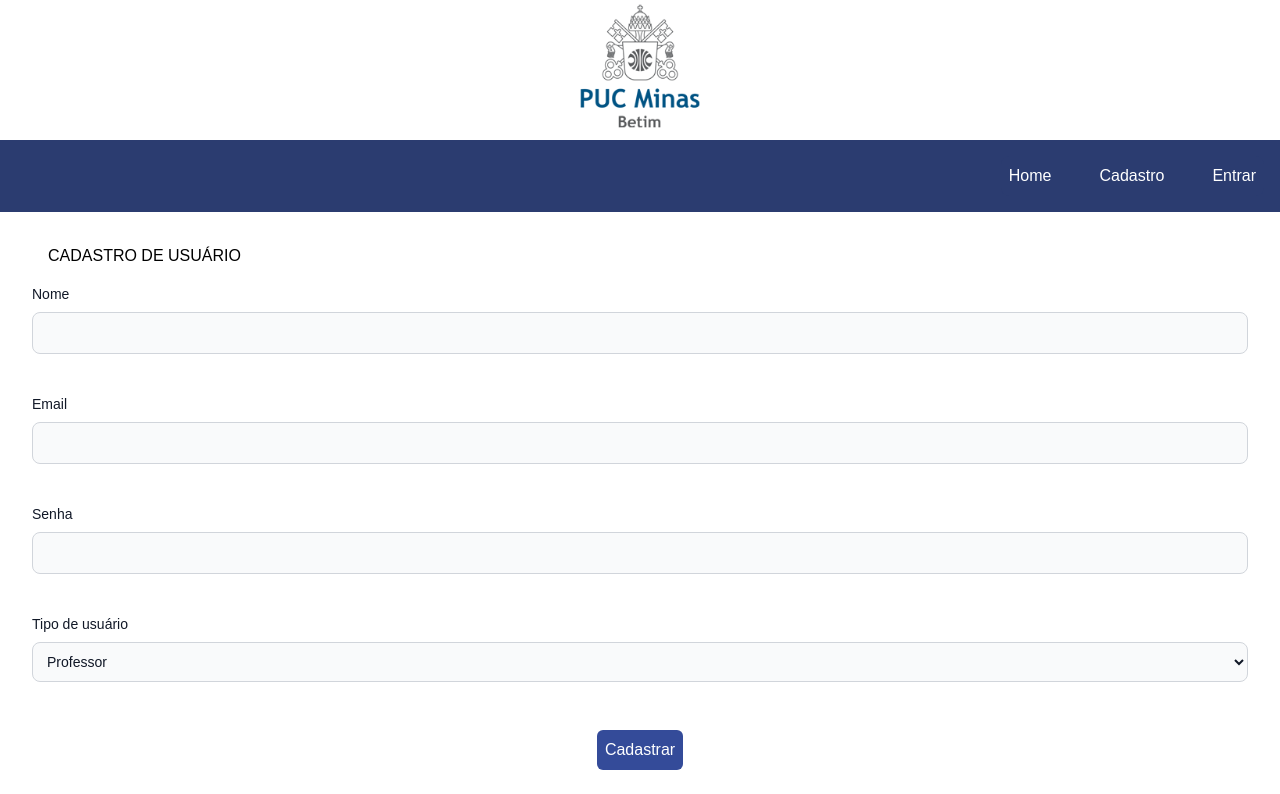
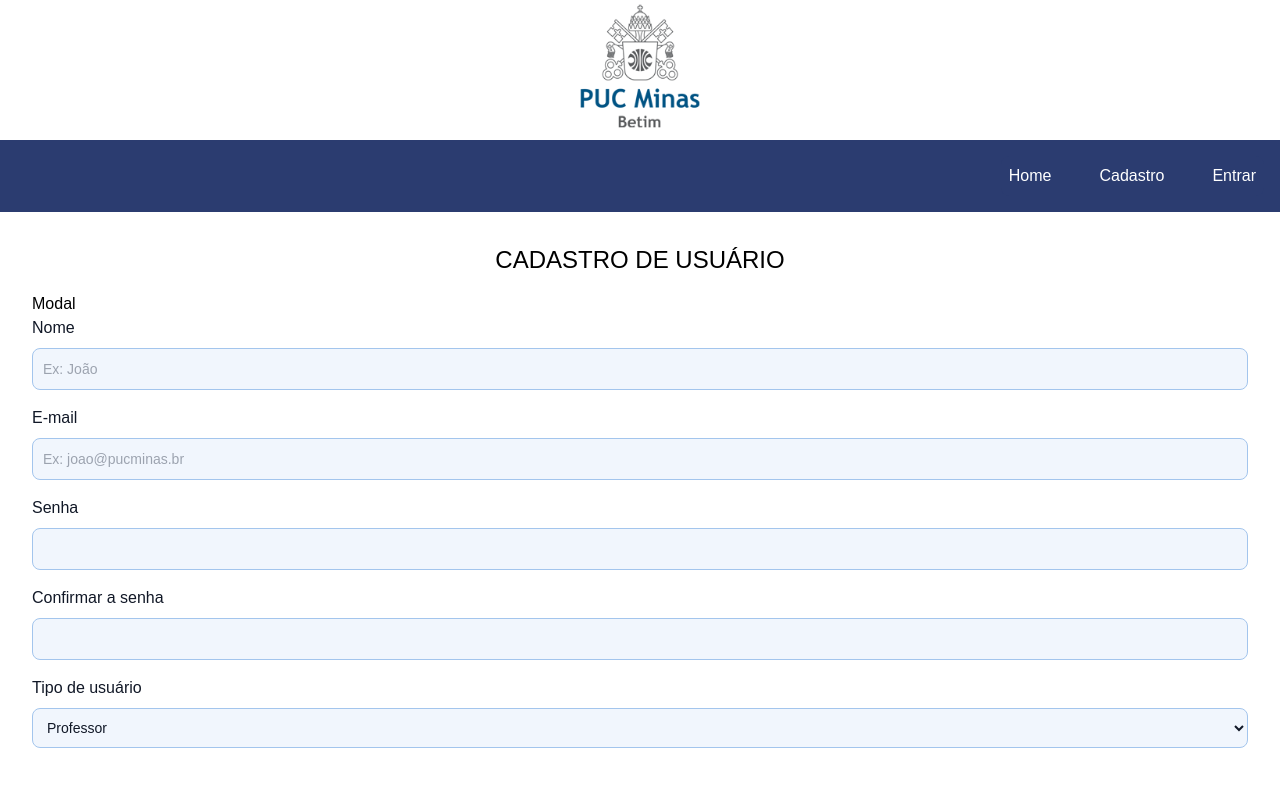
Before and after one commit to AnaPSena/GestaoEventos---Menu-02, a Next.js app: page /cadastrar in a window 1280 px wide. Shown: the top 794 px of the page. Built offline with nearby package versions, Linux system fonts and the light colour scheme.

Commit message:
Adicionar popup de cadastro bem sucedido

```diff
--- a/package.json
+++ b/package.json
@@ -9,12 +9,14 @@
     "lint": "next lint"
   },
   "dependencies": {
+    "@hookform/resolvers": "^3.9.0",
     "axios": "^1.7.7",
     "next": "14.2.15",
     "react": "^18.3.1",
     "react-dom": "^18.3.1",
     "react-hook-form": "^7.53.1",
-    "swr": "^2.2.5"
+    "swr": "^2.2.5",
+    "zod": "^3.23.8"
   },
   "devDependencies": {
     "@types/node": "^20.16.11",
--- a/src/api/axios.ts
+++ b/src/api/axios.ts
@@ -2,7 +2,6 @@ import axios from "axios";
 
 export const api = axios.create({
   baseURL: "https://localhost:7260/api/",
-  withCredentials: true,
   headers: {
     'Content-Type': 'application/json'
   }
--- /dev/null
+++ b/src/api/usuarios.ts
@@ -0,0 +1,30 @@
+import { z } from "zod"
+import { api } from "./axios"
+
+export type Usuario = {
+  Id: number
+  Nome: string
+  Email: string
+  Senha: string
+  Perfil: number
+}
+
+export const registerSchema = z.object({
+  Nome: z.string().min(1, { message: "O campo nome é obrigatório" }),
+  Email: z.string().email({message: "O campo e-mail deve ser um e-mail válido" }).regex(/.*@sga\.pucminas\.br$|.*@pucminas\.br$/, "O e-mail deve ser institucional"),
+  Senha: z.string().min(5, { message: "A senha deve conter no mínimo 8 caractéres" }),
+  ConfirmarSenha: z.string().min(5, { message: "A confirmação de senha deve conter no mínimo 8 caractéres" }),
+  Perfil: z.coerce.number().positive({message: "O campo perfil é obrigatório"})
+}).refine((data) => data.Senha === data.ConfirmarSenha, {
+    message: "A confirmação de senha deve ser igual a senha",
+    path: ['ConfirmarSenha']
+  })
+
+export type RegisterSchema = z.infer<typeof registerSchema>
+
+export const registerUser = async (data: RegisterSchema) => {
+  const URL = "Usuarios/register/";
+  const response = await api.post(URL, data);
+
+  return response;
+};
--- /dev/null
+++ b/src/components/input.tsx
@@ -0,0 +1,20 @@
+import { HTMLInputTypeAttribute } from "react"
+import { FieldValues, Path, UseFormRegister, ValidationRule } from "react-hook-form"
+
+type InputProps<T extends FieldValues> = {
+  label: string
+  placeholder?: string
+  path: Path<T>
+  register: UseFormRegister<T>
+  required?: boolean
+  type?: HTMLInputTypeAttribute
+  pattern?: ValidationRule<RegExp>
+  maxLength?: number
+}
+
+export const Input = <T extends FieldValues>({ label, placeholder, path, register, required, type, pattern, maxLength }: InputProps<T>) => (
+  <>
+    <label className="block mb-2 text-md text-gray-900">{label}</label>
+    <input type={type} placeholder={placeholder} {...register(path, { required, pattern, maxLength })} className="bg-astronaut-50 border border-astronaut-300 text-gray-900 text-sm rounded-lg focus:ring-astronaut-500 focus:border-astronaut-500 block w-full p-2.5" />
+  </>
+)
--- a/src/pages/cadastrar/index.tsx
+++ b/src/pages/cadastrar/index.tsx
@@ -1,58 +1,45 @@
-import { api } from "@/api/axios";
-import { HTMLInputTypeAttribute, useState } from "react"
-import { useForm, SubmitHandler, Path, UseFormRegister, ValidationRule } from "react-hook-form"
+import { RegisterSchema, registerSchema, registerUser } from "@/api/usuarios";
+import { Input } from "@/components/input";
+import { zodResolver } from "@hookform/resolvers/zod";
+import { useRouter } from "next/router";
+import { forwardRef, useState } from "react"
+import { useForm, SubmitHandler, UseFormRegister } from "react-hook-form"
+
+
+type ModalProps = {
+  toggleModal: () => void,
+  isOpen: boolean
+}
 
 //TODO: Consertar o Modal
-const Modal = () => {
-  const [isOpen, setIsOpen] = useState(false);
-
-  const toggleModal = () => {
-    setIsOpen(!isOpen);
-  };
+const Modal = ({ toggleModal, isOpen }: ModalProps) => {
+  const router = useRouter()
 
   return (
     <div>
-      <button
-        className="block text-white bg-blue-700 hover:bg-blue-800 ..."
-        type="button"
-        onClick={toggleModal}
-      >
-        Toggle modal
-      </button>
-
       {isOpen && (
         <div
-          id="popup-modal"
-          className="fixed m-auto z-50 justify-center items-center w-full h-full overflow-y-auto overflow-x-hidden"
+          className="fixed inset-0 flex items-center justify-center z-50 bg-black bg-opacity-50"
         >
-          <div className="relative p-4 w-full max-w-md max-h-full">
-            <div className="relative bg-white rounded-lg shadow">
-              <button
-                type="button"
-                className="absolute top-3 end-2.5 ..."
-                onClick={toggleModal}
-              >
-                {/* Close Icon */}
+          <div className="relative p-8 w-full max-w-md max-h-full">
+            <div className="relative p-4 bg-white rounded-lg shadow">
+              <button type="button" onClick={() => toggleModal()} className="absolute top-3 end-2.5 text-gray-400 bg-transparent hover:bg-gray-200 hover:text-gray-900 rounded-lg text-sm w-8 h-8 ms-auto inline-flex justify-center items-center">
+                <svg className="w-3 h-3" aria-hidden="true" xmlns="http://www.w3.org/2000/svg" fill="none" viewBox="0 0 14 14">
+                  <path stroke="currentColor" strokeLinecap="round" strokeLinejoin="round" strokeWidth="2" d="m1 1 6 6m0 0 6 6M7 7l6-6M7 7l-6 6" />
+                </svg>
+                <span className="sr-only">Fechar modal</span>
               </button>
               <div className="p-4 text-center">
-                {/* Modal Content */}
-                <button
-                  type="button"
-                  className="text-white bg-red-600 ..."
+                <svg viewBox="0 0 24 24" className="mx-auto mb-4 w-14 h-14" fill="none" xmlns="http://www.w3.org/2000/svg">
+                  <g id="SVGRepo_bgCarrier" stroke-width="0"></g><g id="SVGRepo_tracerCarrier" stroke-linecap="round" stroke-linejoin="round"></g><g id="SVGRepo_iconCarrier"> <path d="M16 3.93552C14.795 3.33671 13.4368 3 12 3C7.02944 3 3 7.02944 3 12C3 16.9706 7.02944 21 12 21C16.9706 21 21 16.9706 21 12C21 11.662 20.9814 11.3283 20.9451 11M21 5L12 14L9 11" stroke="#26a269" stroke-width="2" stroke-linecap="round" stroke-linejoin="round"></path> </g>
+                </svg>
+                <p className="mb-4">Cadastro realizado com sucesso!</p>
+                <button className="bg-astronaut-800 text-white rounded-md hover:bg-pizazz-500 p-2" type="button"
                   onClick={() => {
-                    // Handle confirm action
-                    toggleModal();
+                    toggleModal()
+                    router.push("/entrar")
                   }}
-                >
-                  Yes, I'm sure
-                </button>
-                <button
-                  type="button"
-                  className="..."
-                  onClick={toggleModal}
-                >
-                  No, cancel
-                </button>
+                >Entrar</button>
               </div>
             </div>
           </div>
@@ -62,84 +49,87 @@ const Modal = () => {
   );
 };
 
-const postData = async (data: Inputs) => {
-  const url = "Usuarios/register/";
-
-  try {
-    const response = await api.post(url, data);
-    //TODO: Se o login acontecer com sucesso, dar um retorno para o usuário
-    console.log('Response:', response.data);
-  } catch (error) {
-    //TODO: Se o login não acontecer com sucesso, dar um retorno para o usuário
-    console.error('Error posting data:', error);
-  }
-};
-
-type Inputs = {
-  Nome: string
-  Email: string
-  Senha: string
-  Perfil: number
+type Option = {
+  value: string
+  key: string
 }
-
-//TODO: Usar o componente de Input
-type InputProps = {
-  label: Path<Inputs>
-  register: UseFormRegister<Inputs>
-  required: boolean
-  type?: HTMLInputTypeAttribute
-  pattern?: ValidationRule<RegExp>
-  maxLength?: number
-}
-
-const Input = ({ label, register, required, type, pattern, maxLength }: InputProps) => (
+// you can use React.forwardRef to pass the ref too
+const Select = forwardRef<
+  HTMLSelectElement,
+  { label: string, options: Option[] } & ReturnType<UseFormRegister<RegisterSchema>>
+>(({ onChange, onBlur, name, label, options }, ref) => (
   <>
-    <div className="mb-10">
-      <label className="block mb-2 text-sm text-gray-900">{label}</label>
-      <input type={type} {...register(label, { required, pattern, maxLength })} className="bg-gray-50 border border-gray-300 text-gray-900 text-sm rounded-lg focus:ring-astronaut-500 focus:border-astronaut-500 block w-full p-2.5" />
-    </div>
+    <label className="block mb-2 text-md font-medium text-gray-900">{label}</label>
+    <select name={name} ref={ref} onChange={onChange} onBlur={onBlur} className="bg-astronaut-50 border border-astronaut-300 text-gray-900 text-sm rounded-lg focus:ring-astronaut-500 focus:border-astronaut-500 block w-full p-2.5">
+      {options.map(opt => (
+        <option key={opt.value} value={opt.value}>
+          {opt.key}
+        </option>
+      ))}
+    </select>
   </>
-)
+))
 
 export default function Register() {
   const {
     register,
     handleSubmit,
     formState: { errors },
-  } = useForm<Inputs>()
+  } = useForm<RegisterSchema>({
+    resolver: zodResolver(registerSchema)
+  })
+
+  const [isOpen, setIsOpen] = useState(false);
+
+  const toggleModal = () => {
+    setIsOpen(!isOpen);
+  };
 
   //A função onSubmit chama a API
-  const onSubmit: SubmitHandler<Inputs> = async (data) => {
-    const user = {
-      ...data,
-      Perfil: Number(data.Perfil)
+  const onSubmit: SubmitHandler<RegisterSchema> = async (data) => {
+    console.log(data)
+
+    try {
+       await registerUser(data)
+       setIsOpen(true)
+    } catch (e) {
     }
-    await postData(user)
   }
 
-  //TODO: Verificar porque a RegExp não está funcionando
-  const emailRegExp = RegExp(/[*@sga\.pucminas\.br$|.*@pucminas\.br$]/)
+  const opts: Option[] = [
+    { key: "Professor", value: "1" },
+    { key: "Aluno", value: "2" },
+    { key: "Funcionário", value: "3" },
+  ]
 
-  //TODO: Verificar como colocar os erros do backend na lista de erros
   return (
     <>
       <div className="p-2 m-2">
-        <h1>CADASTRO DE USUÁRIO</h1>
+        <h1 className="text-2xl text-center">CADASTRO DE USUÁRIO</h1>
       </div>
+      <button onClick={toggleModal}>Modal</button>
+      <Modal toggleModal={toggleModal} isOpen={isOpen} />
       <form onSubmit={handleSubmit(onSubmit)}>
-        <Input label="Nome" register={register} required maxLength={30} />
-        {errors.Nome && <span className="text-red-500 ml-2">O campo é obrigatório</span>}
-        <Input label="Email" register={register} required type="email" pattern={emailRegExp} />
-        {errors.Email && <span className="text-red-500 ml-2">O campo é obrigatório</span>}
-        <Input label="Senha" register={register} required type="password" />
-        {errors.Senha && <span className="text-red-500 ml-2">O campo é obrigatório</span>}
-        <label htmlFor="Perfil" className="block mb-2 text-sm text-gray-900">Tipo de usuário</label>
-        <select {...register("Perfil", { required: true })} id="userType" className="bg-gray-50 border border-gray-300 text-gray-900 text-sm rounded-lg focus:ring-astronaut-500 focus:border-astronaut-500 block w-full p-2.5">
-          <option value="select" disabled>Selecione o tipo de usuário</option>
-          <option value="1">Professor</option>
-          <option value="2">Aluno</option>
-          <option value="3">Funcionário</option>
-        </select>
+        <div className="mb-4">
+          <Input label="Nome" path="Nome" placeholder="Ex: João" register={register} required />
+          {errors.Nome && <span className="text-red-500 text-sm">{errors.Nome.message}</span>}
+        </div>
+        <div className="mb-4">
+          <Input label="E-mail" path="Email" placeholder="Ex: joao@pucminas.br" register={register} required type="email" />
+          {errors.Email && <span className="text-red-500 text-sm">{errors.Email.message}</span>}
+        </div>
+        <div className="mb-4">
+          <Input label="Senha" path="Senha" register={register} required type="password" />
+          {errors.Senha && <span className="text-red-500 text-sm">{errors.Senha.message}</span>}
+        </div>
+        <div className="mb-4">
+          <Input label="Confirmar a senha" path="ConfirmarSenha" register={register} type="password" />
+          {errors.ConfirmarSenha && <span className="text-red-500 text-sm">{errors.ConfirmarSenha.message}</span>}
+        </div>
+        <div className="mb-4">
+          <Select label="Tipo de usuário" {...register("Perfil", { required: true })} options={opts} />
+          {errors.Perfil && <span className="text-red-500 text-sm">{errors.Perfil.message}</span>}
+        </div>
         <div className="p-2 m-10 text-center">
           <button className="bg-astronaut-800 text-white rounded-md hover:bg-pizazz-500 p-2" type="submit">Cadastrar</button>
         </div>
```
Also changed, not shown: 1 other file (tests, documents, lock files or other folders).
